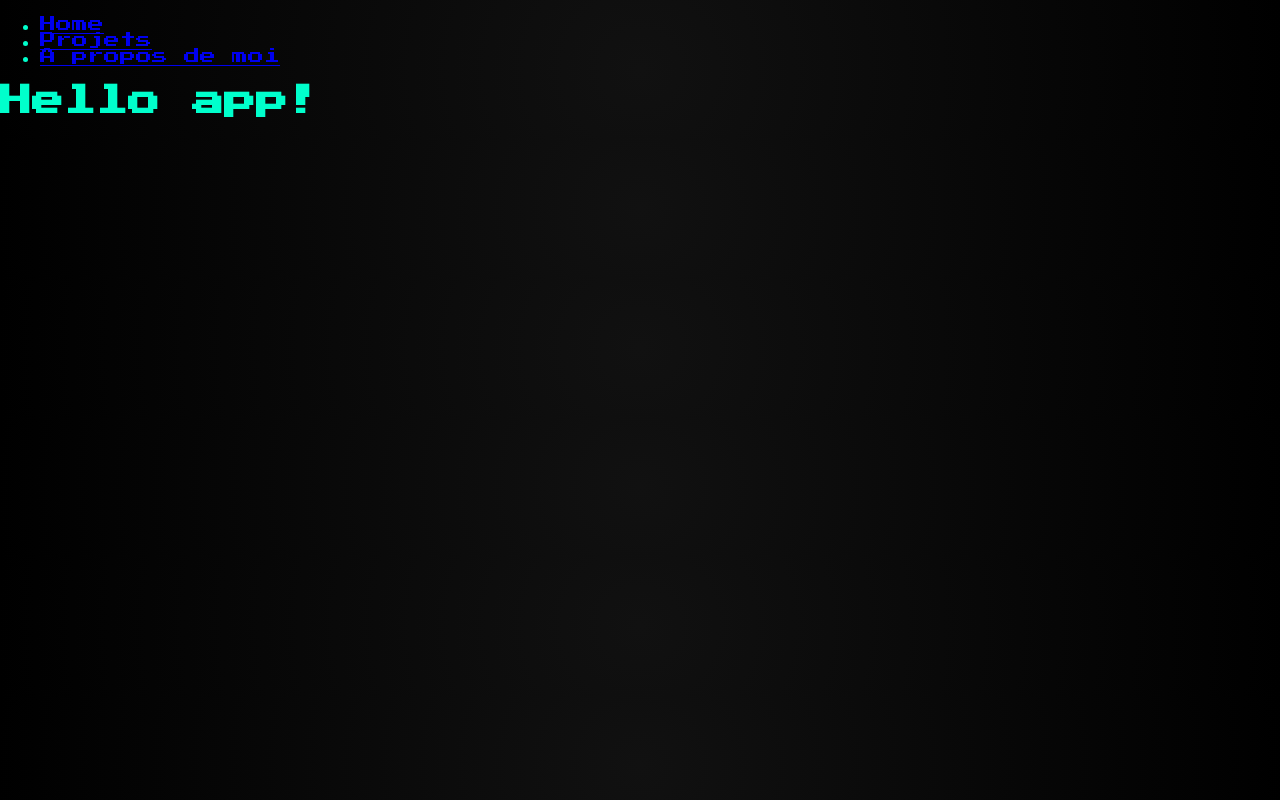
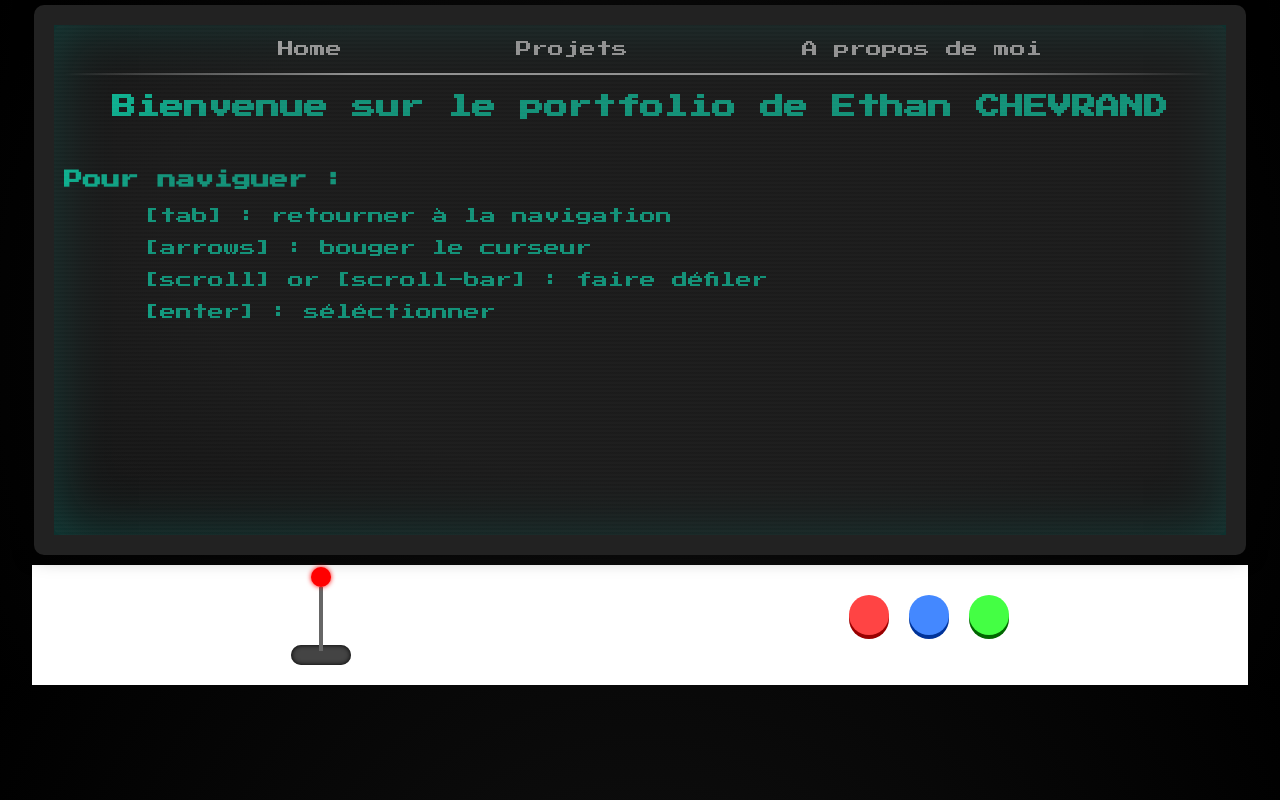
Before and after one commit to EthanCHEVRAND/portfolio, a Vue app: page / in a window 1280 px wide. Built offline with nearby package versions, Linux system fonts and the light colour scheme.

Commit message:
made advancement in arcade shell and home view

```diff
--- a/src/components/TempNavBar.vue
+++ b/src/components/TempNavBar.vue
@@ -2,14 +2,37 @@
     <nav>
         <ul>
             <li>
-                <router-link to="/">Home</router-link>
+                <router-link class="link" to="/">Home</router-link>
             </li>
             <li>
-                <router-link to="/projects">Projets</router-link>
+                <router-link class="link" to="/projects">Projets</router-link>
             </li>
             <li>
-                <router-link to="/about">A propos de moi</router-link>
+                <router-link class="link" to="/about">A propos de moi</router-link>
             </li>
         </ul>
     </nav>
+    <div class="separator"></div>
 </template>
+
+<style scoped>
+ul {
+    display: flex ;
+    flex-direction: row;
+    justify-content: space-evenly;
+    align-items: center;
+    list-style-type: none;
+}
+
+.link {
+    color: #fff ;
+    text-decoration: none;
+}
+
+.separator {
+    width: 100%;
+    height: 2px;
+    background-image: linear-gradient(to right, rgba(255, 255, 255, 0), #fff,#fff, #fff,  rgba(255, 255, 255, 0));
+    margin-top: 10px;
+}
+</style>
--- a/src/layout/ArcadeShell.vue
+++ b/src/layout/ArcadeShell.vue
@@ -1,14 +1,104 @@
 <!-- src/layout/ArcadeShell.vue -->
 <template>
     <!-- Écran de la borne -->
-    <div class="arcade-screen">
-      <router-view />
+    <div class="arcade-shell">
+      <div class="arcade-screen">
+        <router-view />
+      </div>
+    </div>
+    <div class="arcade-buttons-div">
+      <div class="arcade-buttons">
+        <Stick class="arcade-stick"/>
+        <ButtonPanel class="buttons"/>
+      </div>
     </div>
 </template>
 
 <script setup>
+import ButtonPanel from '@/components/ButtonPanel.vue';
+import Stick from '@/components/Stick.vue';
+
 </script>
 
 <style scoped>
+template {
+  display: flex ;
+  flex-direction: column;
+}
+
+.arcade-shell {
+  width: 100% ;
+  height: 500px ;
+  display: flex;
+  justify-content: center;
+  margin-top: 5px ;
+  margin-bottom: 60px ;
+}
+
+.arcade-screen {
+  padding: 10px ;
+  padding-top: 0px ;
+  width: 90%;
+  height: 100%;
+  background: #000;
+  border: 20px solid #222;
+  border-radius: 10px;
+  box-shadow: 0 0 20px rgba(0, 0, 0, 0.5);
+}
+
+.arcade-buttons-div {
+  display: flex;
+  justify-content: center;
+  align-items: center;
+  height: 120px;
+}
+
+.arcade-buttons {
+  width: 95% ;
+  height: 100% ;
+  background-color: #fff;
+  display: flex;
+  justify-content: space-around;
+}
+
+.buttons {
+  margin-top: 30px ;
+}
+
+.arcade-screen {
+  width: 90%;
+  height: 100%;
+  background: #111;
+  border: 20px solid #222;
+  border-radius: 10px;
+  box-shadow: 0 0 20px rgba(0, 0, 0, 0.5), 0 0 60px #00ffea33 inset;
+  position: relative;
+  overflow: hidden;
+}
+
+.arcade-screen::before {
+  content: "";
+  position: absolute;
+  inset: 0;
+  border-radius: 8px;
+  background: radial-gradient(ellipse at 60% 40%, #222 60%, transparent 100%);
+  opacity: 0.5;
+  pointer-events: none;
+}
+
+.arcade-screen::after {
+  content: "";
+  position: absolute;
+  inset: 0;
+  border-radius: 8px;
+  background: repeating-linear-gradient(
+    to bottom,
+    transparent 0px,
+    rgba(255,255,255,0.03) 2px,
+    transparent 4px
+  );
+  pointer-events: none;
+  z-index: 2;
+}
 
 </style>
--- a/src/views/HomeView.vue
+++ b/src/views/HomeView.vue
@@ -5,6 +5,28 @@ import TempNavBar from '@/components/TempNavBar.vue';
 <template>
   <main>
     <TempNavBar />
-    <h1>Hello app!</h1>
+    <h1>Bienvenue sur le portfolio de Ethan CHEVRAND</h1>
+    <br>
+    <!-- pour naviguer section : arrows to move, tab to return to nav bar, enter to select-->
+    <h3>Pour naviguer : </h3>
+    <div class="navigation-p">
+      <p>[tab] : retourner à la navigation</p>
+      <p>[arrows] : bouger le curseur</p>
+      <p>[scroll] or [scroll-bar] : faire défiler</p>
+      <p>[enter] : séléctionner</p>
+    </div>
+
   </main>
 </template>
+
+<style scoped>
+h1 {
+  margin-top: 20px ;
+  text-align: center ;
+  font-size: 1.5em ;
+}
+
+.navigation-p {
+  margin-left: 80px ;
+}
+</style>
```
